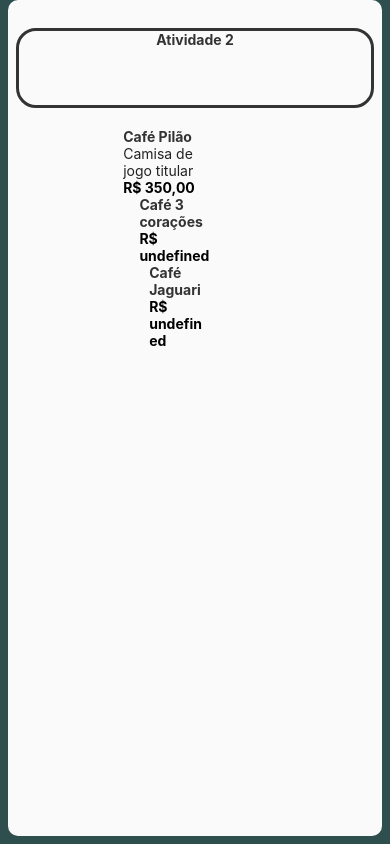
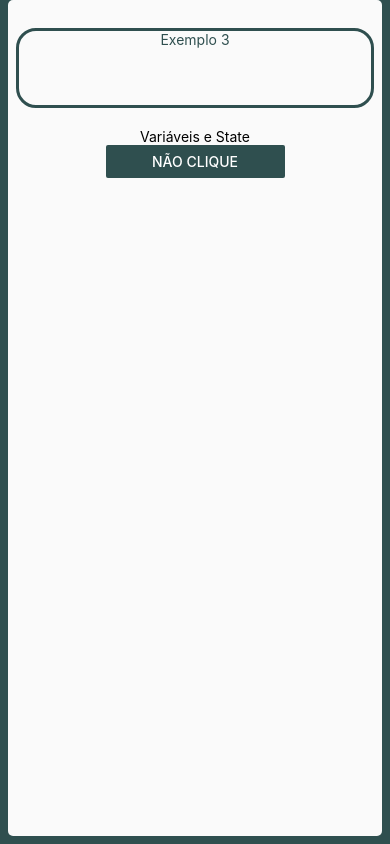
Before and after one commit to jaozinp1/aula-introducao-expo, a React Native app: screen / in a window 390 px wide. Built offline with nearby package versions, Linux system fonts and the light colour scheme; what react-native-responsive-fontsize would draw is missing.

Commit message:
exercicio 2 finalizando e inicio exemplo 3
atividade 2 finalizado e o começo do exemplo 3

```diff
--- a/App.js
+++ b/App.js
@@ -6,6 +6,7 @@ import Constants from 'expo-constants' ;
 //Exemplos
 import Exemplo01 from './src/exemplos/exemplo-01';
 import Exemplo02 from './src/exemplos/exemplo-02';
+import Exemplo03 from './src/exemplos/exemplo-03';
 
 //Atividades
 import Atividade01 from './src/atividades/atividade-01';
@@ -13,7 +14,7 @@ import Atividade02 from './src/atividades/atividade-02';
 export default function App() {
   return (
     <View style={styles.container}>
-      <Atividade02 />
+      <Exemplo03 />
       <StatusBar style="auto" />
     </View>
   );
--- a/src/atividades/atividade-02/card/index.js
+++ b/src/atividades/atividade-02/card/index.js
@@ -4,7 +4,7 @@ import styles from './styles';
 
 function Card({ titulo, descricao, valor, img}) {
     return (
-        <View style={styles.Container}>
+        <View style={styles.container}>
             <Image source={img} style={styles.imagem} />
             <View style={styles.containerTexto}>
                 <Text style={styles.titulo}>{titulo}</Text>
--- a/src/atividades/atividade-02/card/styles.js
+++ b/src/atividades/atividade-02/card/styles.js
@@ -6,39 +6,50 @@ const styles = StyleSheet.create({
     container: {
         flexDirection: 'row',
         borderWidth: RFPercentage(0.5),
-        borderColor: 'darkslategrey',
+        borderColor: '#fff',
+        backgroundColor: '#fff',
+        borderRadius: RFPercentage(2) ,
         padding: RFPercentage(1.5),
         borderRadius: RFPercentage(1.5),
         width: '100%',
         alignItems: 'center',
         justifyContent: 'space-between',
         marginBottom: RFPercentage(1),
+        shadowColor: '#000',
+        shadowOffset: {width: 0, height: 2,},
+        shadowOpacity: 0.1,
+        shadowRadius: 8,
+        elevation: 3,
+
     },
     titulo: {
         fontSize: RFPercentage(2.5),
-        fontWeight:'bold',
-        color:'#333',
-    },
-    mensagem : {
-        fontSize: RFPercentage(2),
-        color:'#222',
+        fontWeight: 'bold',
+        color: '#333',
     },
     valor: {
-        color: '#000',
+        fontSize: RFPercentage(2.5),
+        color: '#fff', // Contraste com o fundo escuro
+        fontWeight: 'bold',
+        textAlign: 'center',
+        backgroundColor: '#4caf50', // Fundo escuro para destaque
+        padding: RFPercentage(1),
+        borderRadius: RFPercentage(1),
+        width: '80%',
+        marginTop: RFPercentage(1),
     },
     descricao: {
-        fontSize: RFPercentage(1.6),
+        fontSize: RFPercentage(2),
         color: '#222',
     },
     containerTexto: {
         width: '65%',
     },
     imagem: {
-        height: RFPercentage(12),
-        width: RFPercentage(12),
+        height: RFPercentage(15),
+        width: RFPercentage(15),
         resizeMode: 'stretch',
     },
-
 });
 
 export default styles;
--- a/src/atividades/atividade-02/index.js
+++ b/src/atividades/atividade-02/index.js
@@ -1,4 +1,4 @@
-import { View, Text, Image } from 'react-native';
+import { View, Text } from 'react-native';
 import styles from './styles';
 import Card from './card';
 import img from '../../../assets/café3coracoes.png';
@@ -11,22 +11,25 @@ function Atividade02 () {
             <Text style={styles.titulo}>Atividade 2</Text>
 
             <Card
-                titulo={'Café Pilão'}
-                descricao={'Camisa de jogo titular'}
-                valor={'350,00'}
+                titulo={'Café 3Corações'}
+                descricao={'possui uma torra intensa, que resulta em uma bebida marcante e encorpada, este é o café perfeito para quem ama ser intenso.'}
+                valor={'1.000.000,00'}
                 img={img}
             />
 
+            <Card
+                titulo={'Café Pilão'}
+                descricao={'tem um ponto de torra acentuado e um processo de moagem fina e uniforme, que garantem seu sabor forte e encorpado.'}
+                valor={'1.500.000,00'}
+                img={img3}
+            />
 
-           <Card titulo={'Café 3 corações'}>
-            <Text>Por apenas R$ 1.500.000,00</Text>
-                <Image source={img} style={styles.imagem} />
-            </Card>
-
-            <Card titulo={'Café Jaguari'}>
-                <Text>Por apenas R$ 2.000.000,00</Text>
-                <Image source={img3} style={styles.imagem} />
-            </Card>
+            <Card
+                titulo={'Café Jaguari'}
+                descricao={'torra rápida e intensa, revela-se uma bebida encorpada, forte e saborosa. '}
+                valor={'2.000.000,00'}
+                img={img2}
+            />
         </View>
     );
 }
--- a/src/atividades/atividade-02/styles.js
+++ b/src/atividades/atividade-02/styles.js
@@ -9,7 +9,6 @@ const styles = StyleSheet.create({
         borderRadius: 10, // borda curvada
         padding: 8,
         alignItems: 'center', // alinhamento horizontal - flexDirection collumn
-
     },
     titulo: {
         fontSize: RFPercentage(4), // tamanho da fonte
@@ -26,16 +25,6 @@ const styles = StyleSheet.create({
         borderColor: '#333', // cor da borda
         borderRadius: 20, // arrendondar borda
     },
-    imagem: {
-    width: RFPercentage(12),
-    height: RFPercentage(12),
-    borderRadius: RFPercentage(10),
-    marginBottom: RFPercentage(1),
-    resizeMode: 'contain',
-    alignSelf: 'center',
-    overflow: 'hidden',
-    backgroundColor: '#f5f5f5',
-    }
 });
 
 export default styles;
--- /dev/null
+++ b/src/exemplos/exemplo-03/index.js
@@ -0,0 +1,55 @@
+import {View, Text, Button, Alert } from  'react-native';
+
+import styles from './styles';
+
+function Exemplo03 () {
+
+    function handleExibeBotao(){
+        Alert.alert('Alerta', 'Alguem clicou no botão!')
+    }
+
+    const handleExibeBotao2 = () => {
+        Alert.alert(
+            'Alerta',
+            'Alguem clicou no botão!',
+        [
+            {
+                text: 'Sim',
+                onPress: () => Alert.alert('Mensagem', 'Clicou em sim'),
+                style: 'default',
+            },
+
+            {
+                text: 'Não',
+                onPress: () => Alert.alert('Mensagem', 'Clicou em não'),
+                style: 'default',
+            },
+
+            {
+                text: 'Cancelar',
+                onPress: () => Alert.alert('Mensagem', 'Clicou em cancelar'),
+                style: 'default',
+            },
+        ]
+
+        );
+    }
+    return (
+        <View style={styles.container}>
+            <Text style={styles.titulo}>Exemplo 3</Text>
+            <Text style={styles.texto}>Variáveis e State</Text>
+
+            <View style={styles.botaoAlert}>
+            <Button
+                title='Não clique'
+                color={'darkslategrey'}
+                onPress={handleExibeBotao2}
+            />
+            </View>
+
+
+        </View>
+    );
+}
+
+export default Exemplo03;
--- /dev/null
+++ b/src/exemplos/exemplo-03/styles.js
@@ -0,0 +1,37 @@
+import { StyleSheet } from 'react-native';
+
+import { RFPercentage } from 'react-native-responsive-fontsize'
+
+const styles = StyleSheet.create({
+    container: {
+        flex: 1, //container ocupa 100% da tela
+        backgroundColor: '#fafafa', //cor do container
+        borderRadius: 5, //borda curvada
+        padding: 8, //alinhamento horizontal
+        alignItems: 'center',
+
+    },
+    titulo:{
+        fontSize: RFPercentage(4), //tamanho da fonte
+        borderWidth: 3, //expessura da borda
+        marginTop: 20, //margem acima do elemento
+        marginBottom: 20, //margem abaixo do elemento
+        //padding: 8, //espaço interno
+        width: '100%', //largura do elemento
+        height: 80, // altura
+        textAlign: 'center', //alinhamento horizontal do texto
+        textAlignVertical: 'center', //alinhamento vertical do container
+        color : 'darkslategrey', //cor do texto
+        borderColor: 'darkslategrey', //cor da borda
+        borderRadius: 20, //arredondar a borda
+    },
+    texto: {
+        fontSize: RFPercentage(2.2),
+    },
+    botaoAlert: {
+        width: '50%',
+        margin: RFPercentage(2),
+    },
+});
+
+export default styles;
```
